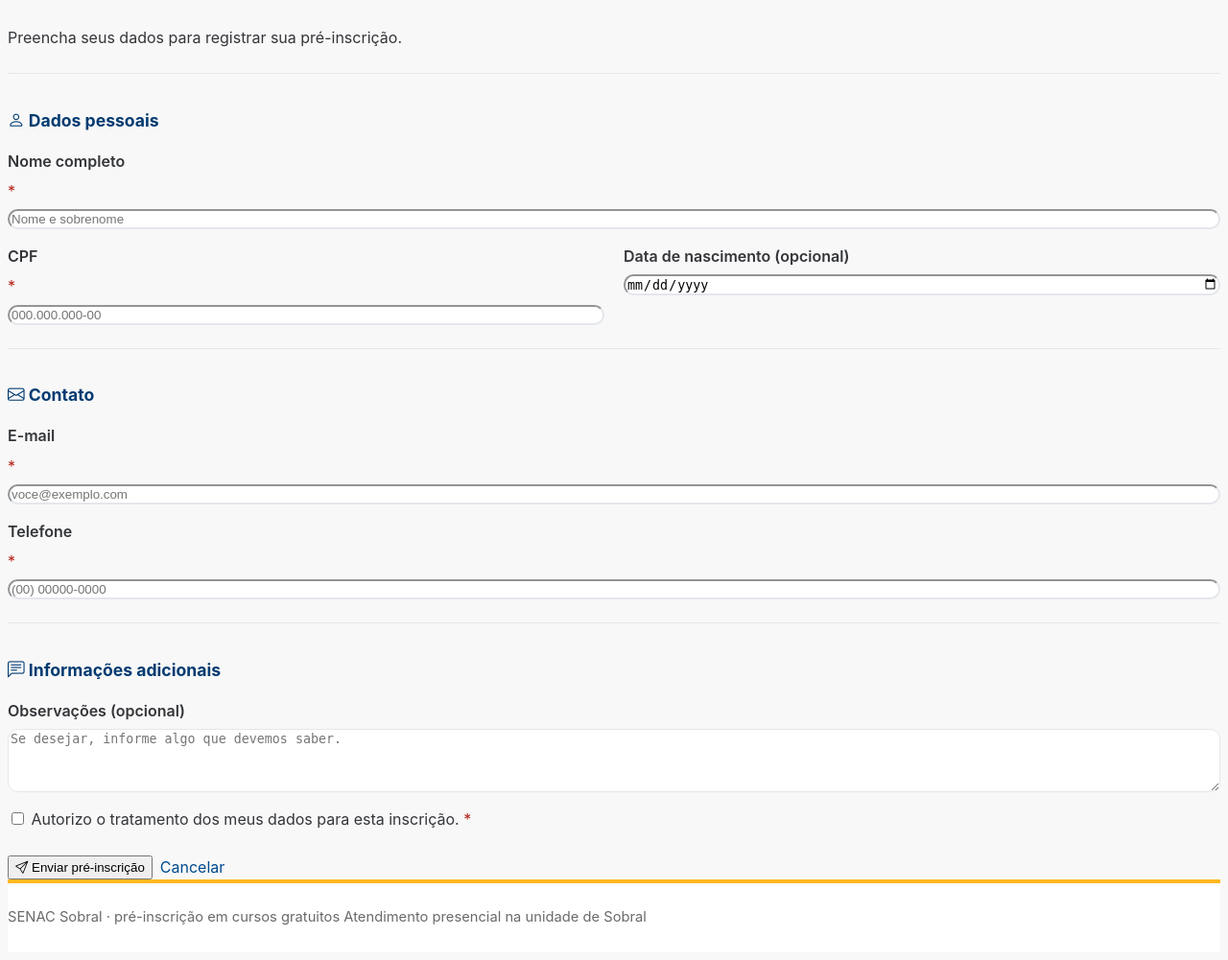
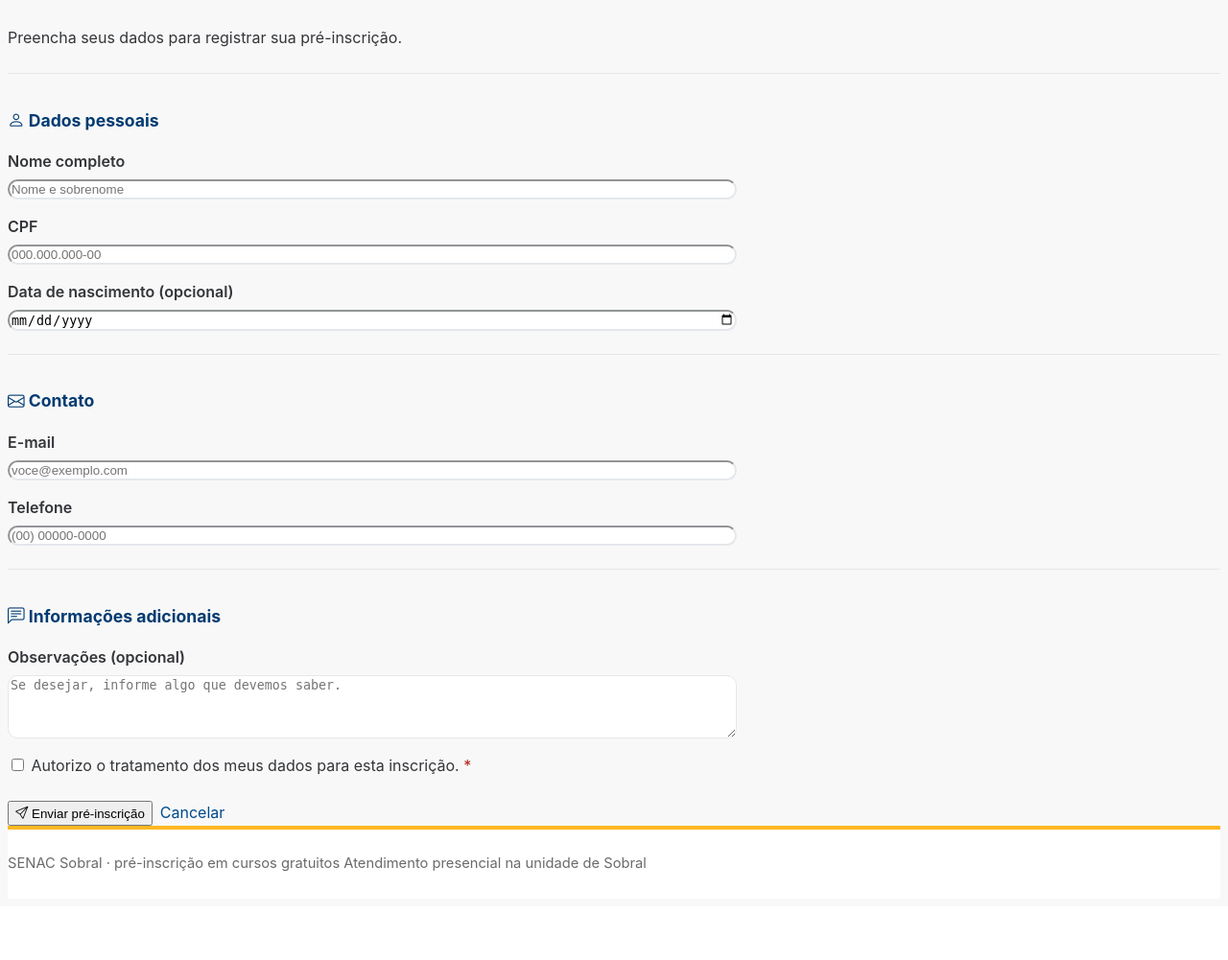
Before and after one commit to Brandoon001/agendamento-cursos-senac, a Flask app: page /inscricoes/1/pre-inscricao in a window 1280 px wide. Shown: the part 281-1282 px from the top of the page at 96% size. After the commit the page ends 1190 px from the top, so only its background shows below. Run offline with Flask 3, Linux system fonts and the light colour scheme; parts of the project's set-up code (start-up, migrations or seed data) failed here and were passed over; some libraries are stand-ins or nearby versions.

Commit message:
Atualiza estilização e páginas de inscrição

```diff
--- a/app/static/css/style.css
+++ b/app/static/css/style.css
@@ -611,6 +611,30 @@ a:hover {
   gap: 1rem 1.25rem;
 }
 
+/* Formulário de pré-inscrição */
+.form-grid--inscricao {
+  display: grid;
+  grid-template-columns: minmax(0, 1fr);
+  width: 100%;
+  max-width: 760px;
+  margin-left: 0;
+  margin-right: auto;
+  gap: 16px;
+}
+
+.form-grid--inscricao .field--span-2 {
+  grid-column: 1;
+}
+
+/* Formulário público de pré-inscrição: campos em coluna única */
+.form-grid--inscricao {
+  grid-template-columns: minmax(0, 1fr);
+}
+
+.form-grid--inscricao .field--span-2 {
+  grid-column: span 1;
+}
+
 .field {
   display: grid;
   align-content: start;
--- a/app/templates/components/ui.html
+++ b/app/templates/components/ui.html
@@ -29,7 +29,6 @@
 
   <div class="field{% if span %} field--span-2{% endif %}">
     {{ campo.label(class='form-label') }}
-    {% if campo.flags.required and campo.type != 'BooleanField' %}<span class="obrigatorio" aria-hidden="true"> *</span>{% endif %}
     {{ campo(**opcoes) }}
     {% if help %}
       <small id="{{ campo.id }}-ajuda" class="form-text text-muted">{{ help }}</small>
@@ -46,8 +45,9 @@
   <div class="field field--checkbox{% if span %} field--span-2{% endif %}">
     <div class="form-check">
       {{ campo(class='form-check-input' ~ (' is-invalid' if campo.errors else '')) }}
-      {{ campo.label(class='form-check-label') }}
-      {% if campo.flags.required %}<span class="obrigatorio" aria-hidden="true"> *</span>{% endif %}
+      <label class="form-check-label" for="{{ campo.id }}">
+        {{ campo.label.text }}{% if campo.flags.required %}<span class="obrigatorio" aria-hidden="true"> *</span>{% endif %}
+      </label>
       {% if campo.errors %}
         <div class="invalid-feedback d-block">
           {% for erro in campo.errors %}<span class="d-block">{{ erro }}</span>{% endfor %}
--- a/app/templates/inscricoes/pre_inscricao.html
+++ b/app/templates/inscricoes/pre_inscricao.html
@@ -34,7 +34,7 @@
 
       <div class="form-section mt-0 pt-0 border-0">
         <h2><i class="bi bi-person" aria-hidden="true"></i> Dados pessoais</h2>
-        <div class="form-grid">
+        <div class="form-grid form-grid--inscricao">
           {{ field(formulario.nome_completo, span=true, atributos={'autocomplete': 'name', 'placeholder': 'Nome e sobrenome'}) }}
           {{ field(formulario.cpf, atributos={'inputmode': 'numeric', 'placeholder': '000.000.000-00', 'data-mask': 'cpf'}) }}
           {{ field(formulario.data_nascimento) }}
@@ -43,7 +43,7 @@
 
       <div class="form-section">
         <h2><i class="bi bi-envelope" aria-hidden="true"></i> Contato</h2>
-        <div class="form-grid">
+        <div class="form-grid form-grid--inscricao">
           {{ field(formulario.email, span=true, atributos={'type': 'email', 'autocomplete': 'email', 'placeholder': 'voce@exemplo.com'}) }}
           {{ field(formulario.telefone, span=true, atributos={'type': 'tel', 'autocomplete': 'tel', 'placeholder': '(00) 00000-0000', 'data-mask': 'telefone'}) }}
         </div>
@@ -51,7 +51,7 @@
 
       <div class="form-section">
         <h2><i class="bi bi-chat-left-text" aria-hidden="true"></i> Informações adicionais</h2>
-        <div class="form-grid">
+        <div class="form-grid form-grid--inscricao">
           {{ field(formulario.observacoes, span=true, atributos={'rows': 4, 'placeholder': 'Se desejar, informe algo que devemos saber.'}) }}
           {{ checkbox_field(formulario.aceite, span=true) }}
         </div>
```
